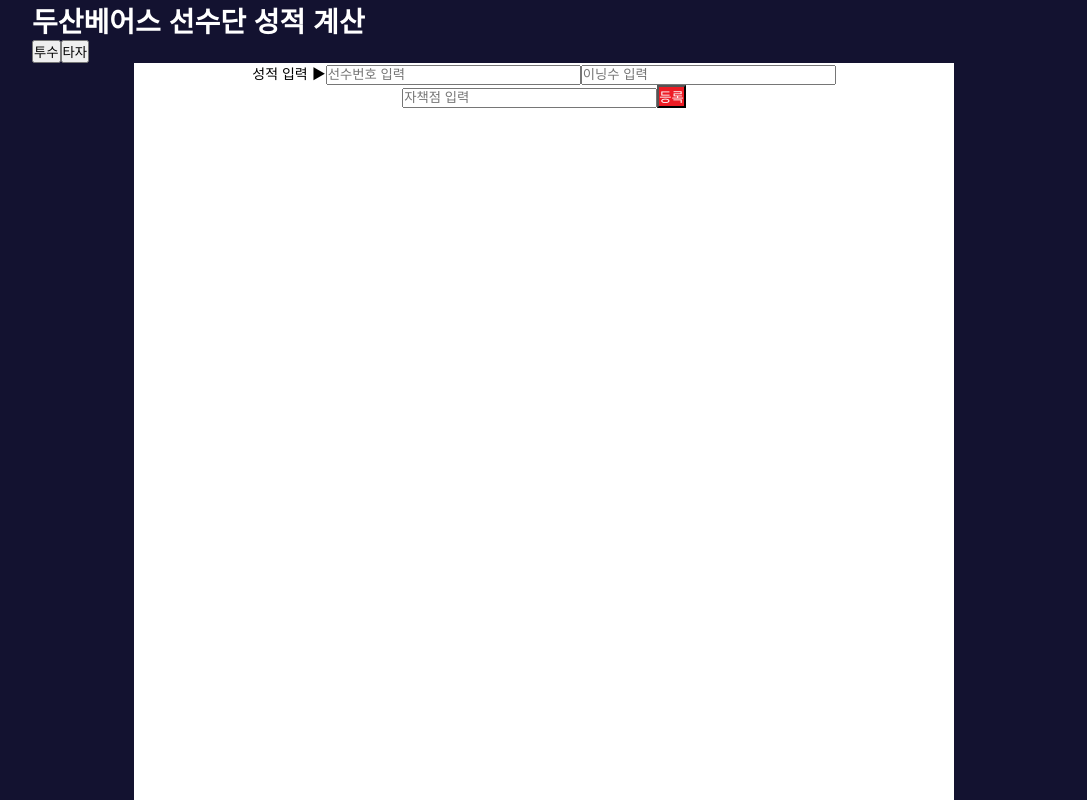
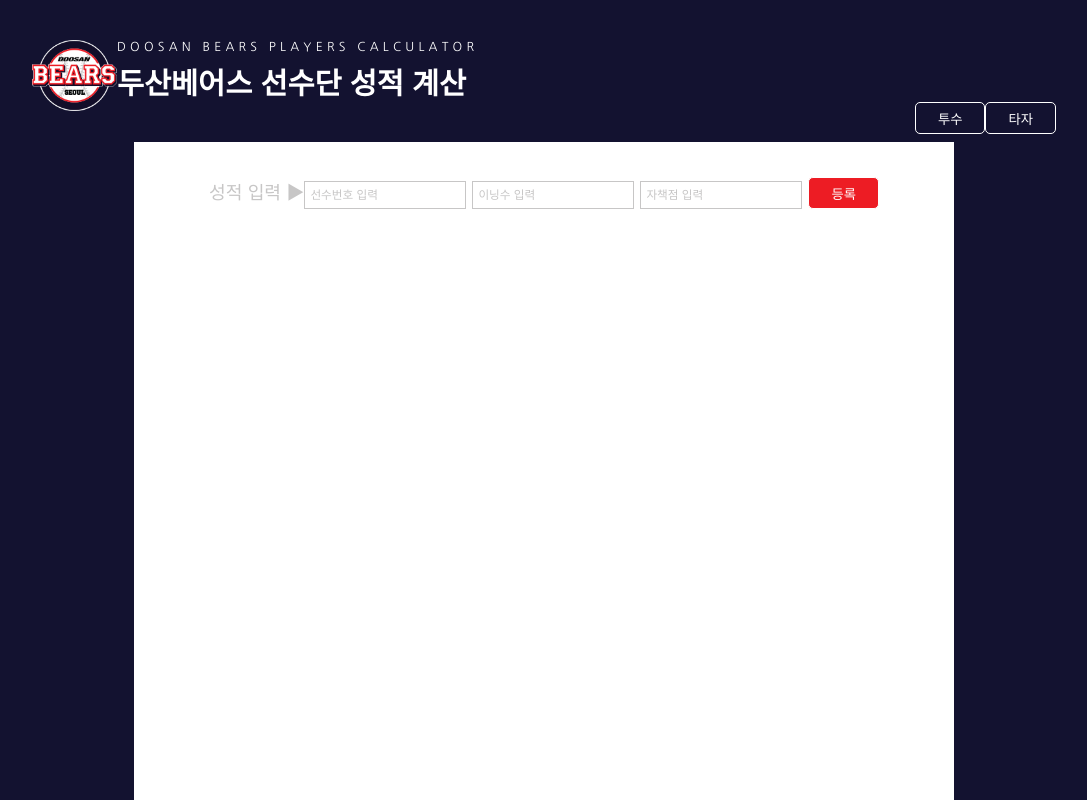
Before and after one commit to ydoni/doosanplayer, a React (Create React App) app: page / in a window 1280 px wide. Shown: the top 800 px of the page, without its empty margins (96-1183 px from the left). Built offline with nearby package versions, Linux system fonts and the light colour scheme.

Commit message:
no message

```diff
--- a/src/App.css
+++ b/src/App.css
@@ -1,13 +1,30 @@
 @import url('https://fonts.googleapis.com/css?family=Nanum+Gothic:400,500,700,800');
 * {margin:0; padding:0; font-family: 'Nanum Gothic', 'serif'; }
 body {background-color: #131230; font-size:.875em; }
-h1 {color:#fff;}
+h1 {font-weight:800; font-size:2.1em;}
+button {border-radius:5px;}
 
 /*App.js*/
 .container {
   width:80%;
   margin:0 auto;
 }
+
+.container .titlebox {
+  color:#fff;
+  padding:40px 0;
+}
+.container .titlebox p {
+  font-size:.875em;
+  font-weight:400;
+  letter-spacing: 4.2px;
+  margin-bottom:5px;
+}
+.container .titlebox img {
+  width: 85px;
+  float:left;
+}
+
 
 .players {
   width:80%;
@@ -16,18 +33,50 @@
   margin:0 auto;
 }
 
+.container .btnbox {
+  float:right;
+}
 
+.btn {
+  cursor:pointer;
+  padding:5.5px 22px;
+  background-color: transparent;
+  border:.8px solid #fff;
+  color:#fff;
+  box-sizing: border-box;
+}
 
 
 
 
 /*PutScore.js*/
 
-.inputGrade {text-align:center;}
-.inputGrade input::placeholder {}
+.inputGrade {
+  text-align:center;
+  padding:35px 0;
+}
+.inputGrade span {
+  color:#c7c6c6;
+  font-size:1.3em;
+}
+.inputGrade input {
+  width:150px;
+  border:.7px
+  solid #c7c6c6;
+  padding:5px;
+  margin-right:6px;
+}
+.inputGrade input::placeholder {
+  color:#c7c6c6;
+  font-size:0.875em;
+}
 .putGrade {background-color: #ed1c24; color:#fff;}
+.putGrade:hover {background-color: #da1b23}
 
 
+
+/*PitcherList.js*/
+.pitcherInfo {background-color: #}
 
 
 
--- a/src/App.js
+++ b/src/App.js
@@ -24,11 +24,18 @@
     return (
       <div>
         <div className="container">
-          <h1>두산베어스 선수단 성적 계산</h1>
-          <button className="butPitch">투수</button>
-          <button className="butHit">타자</button>
+          <div className="titlebox">
+            <img src = "./logo.png" alt="logo" />
+            <p>DOOSAN BEARS PLAYERS CALCULATOR</p>
+            <h1>두산베어스 선수단 성적 계산</h1>
+            <div className = "btnbox">
+              <button className = "btn butPitch">투수</button>
+              <button className = "btn butHit">타자</button>
+            </div>
+          </div>
           <div className="players">
             <PutScore grade={this.getScore} />
+
           </div>
 
 
@@ -36,26 +43,6 @@
 
       </div>
 
-
-      /*
-      <div className="App">
-        <header className="App-header">
-          <img src={logo} className="App-logo" alt="logo" />
-          <p>
-            Edit <code>src/App.js</code> and save to reload.
-          </p>
-          <a
-            className="App-link"
-            href="https://reactjs.org"
-            target="_blank"
-            rel="noopener noreferrer"
-          >
-            Learn React
-          </a>
-        </header>
-      </div>
-      */
-
       );
     }
 }
--- a/src/components/PutScore.js
+++ b/src/components/PutScore.js
@@ -18,7 +18,7 @@
 			playerNum:"",
 			inning:"",
 			score:"",
-			era : this.state.score*9/this.state.inning
+			era : (this.state.score*9)/this.state.inning
 			//era : score * 9 / inning
 		});
 	}
@@ -47,7 +47,7 @@
 					value = {this.state.score}
 					onChange = {this.onChangeValue}
 				/>
-				<button className = "putGrade" type = "submit">등록</button>
+				<button className = "btn putGrade" type = "submit">등록</button>
 
 
 			</form>
```
